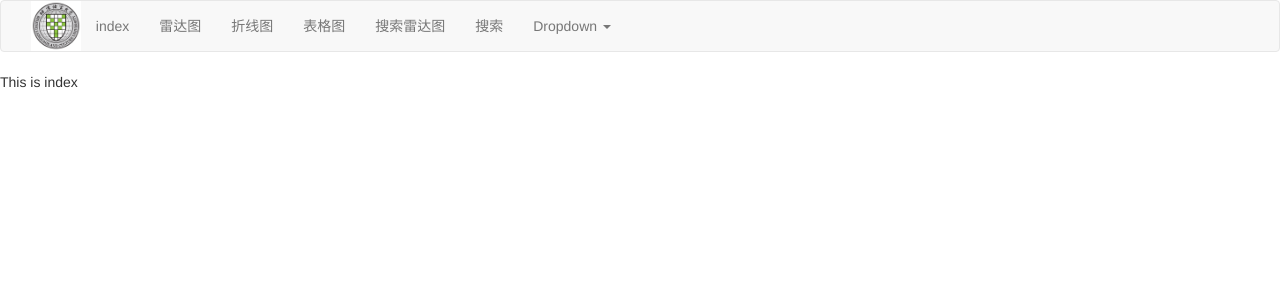
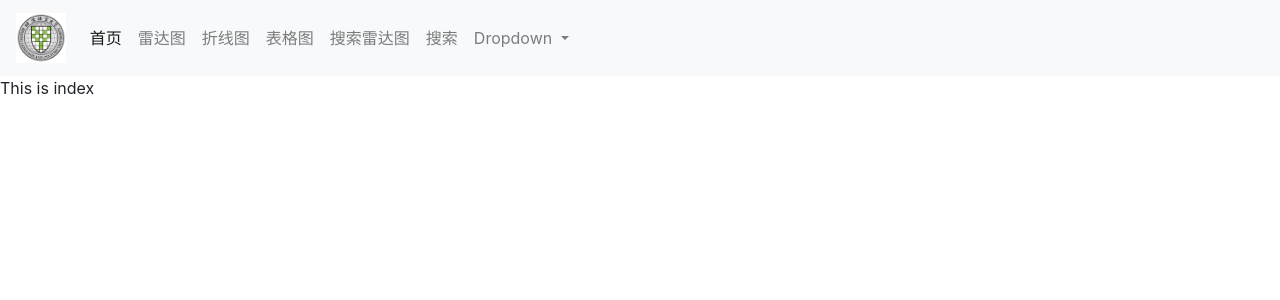
Before and after one commit to luowenda/VisualZHJF, a Flask app: page / in a window 1280 px wide. Shown: the top 300 px of the page. Run offline with Flask 2, Linux system fonts and the light colour scheme; some libraries are stand-ins or nearby versions.

Commit message:
Change navbar

```diff
--- a/templates/base.html
+++ b/templates/base.html
@@ -5,79 +5,69 @@
   <meta charset="UTF-8">
   <title>{% block title %}{% endblock %}-综合积分系统</title>
 
-    <link rel="stylesheet" href="https://cdn.jsdelivr.net/npm/bootstrap@3.3.7/dist/css/bootstrap.min.css"
-    integrity="sha384-BVYiiSIFeK1dGmJRAkycuHAHRg32OmUcww7on3RYdg4Va+PmSTsz/K68vbdEjh4u" crossorigin="anonymous">
+  <!-- <link rel="stylesheet" href="https://cdn.jsdelivr.net/npm/bootstrap@3.3.7/dist/css/bootstrap.min.css"
+    integrity="sha384-BVYiiSIFeK1dGmJRAkycuHAHRg32OmUcww7on3RYdg4Va+PmSTsz/K68vbdEjh4u" crossorigin="anonymous"> -->
   <link rel="stylesheet" href="../static/css/base.css">
   <script src="https://cdn.bootcss.com/jquery/3.3.1/jquery.min.js"></script>
   <script src="https://cdn.bootcss.com/twitter-bootstrap/4.3.1/js/bootstrap.min.js"></script>
-    <!--EG
+
   <link rel="stylesheet" href="https://stackpath.bootstrapcdn.com/bootstrap/4.3.1/css/bootstrap.min.css"
     integrity="sha384-ggOyR0iXCbMQv3Xipma34MD+dH/1fQ784/j6cY/iJTQUOhcWr7x9JvoRxT2MZw1T" crossorigin="anonymous">
-    -->
+
 </head>
 
 <body>
 
   <!-- bootstrap组件 导航条 -->
-    <nav class="navbar navbar-default">
-            <div class="container-fluid">
-              <!-- Brand and toggle get grouped for better mobile display -->
-              <div class="navbar-header">
-                <button type="button" class="navbar-toggle collapsed" data-toggle="collapse" data-target="#bs-example-navbar-collapse-1" aria-expanded="false">
-                  <span class="sr-only">Toggle navigation</span>
-                  <span class="icon-bar"></span>
-                  <span class="icon-bar"></span>
-                  <span class="icon-bar"></span>
+
+  <nav class="navbar navbar-expand-lg navbar-light bg-light">
+    <a class="navbar-brand" href="#"><img class="logo" src="../static/image/logo.png"></a>
+    <button class="navbar-toggler" type="button" data-toggle="collapse" data-target="#navbarSupportedContent"
+      aria-controls="navbarSupportedContent" aria-expanded="false" aria-label="Toggle navigation">
+      <span class="navbar-toggler-icon"></span>
     </button>
-                <a class="navbar-brand" href="#"></a>
-                <img class="logo" src="../static/image/logo.png">
+
+    <div class="collapse navbar-collapse" id="navbarSupportedContent">
+      <ul class="navbar-nav mr-auto">
+        <li class="nav-item active">
+          <a class="nav-link" href="\">首页 <span class="sr-only">(current)</span></a>
+        </li>
+        <li class="nav-item">
+          <a class="nav-link" href="\radar">雷达图</a>
+        </li>
+        <li class="nav-item">
+          <a class="nav-link" href="\zhexian">折线图</a>
+        </li>
+        <li class="nav-item">
+          <a class="nav-link" href="\table">表格图</a>
+        </li>
+        <li class="nav-item">
+          <a class="nav-link" href="\radar_search">搜索雷达图</a>
+        </li>
+        <li class="nav-item">
+          <a class="nav-link" href="\search">搜索</a>
+        </li>
+        <li class="nav-item dropdown">
+          <a class="nav-link dropdown-toggle" href="#" id="navbarDropdown" role="button" data-toggle="dropdown"
+            aria-haspopup="true" aria-expanded="false">
+            Dropdown
+          </a>
+          <div class="dropdown-menu" aria-labelledby="navbarDropdown">
+            <a class="dropdown-item" href="#">Action</a>
+            <a class="dropdown-item" href="#">Another action</a>
+            <div class="dropdown-divider"></div>
+            <a class="dropdown-item" href="#">Something else here</a>
           </div>
-
-              <!-- Collect the nav links, forms, and other content for toggling -->
-              <div class="collapse navbar-collapse" id="bs-example-navbar-collapse-1">
-                <ul class="nav navbar-nav">
-                  <li><a href="\">index <span class="sr-only">(current)</span></a></li>
-                  <li><a href="\radar">雷达图</a></li>
-                  <li><a href="\zhexian">折线图</a></li>
-                  <li><a href="\table">表格图</a></li>
-                  <li><a href="\radar_search">搜索雷达图</a></li>
-                  <li><a href="\search">搜索</a></li>
-                  <li class="dropdown">
-                    <a href="#" class="dropdown-toggle" data-toggle="dropdown" role="button" aria-haspopup="true" aria-expanded="false">Dropdown <span class="caret"></span></a>
-                    <ul class="dropdown-menu">
-                      <li><a href="#">Sub1</a></li>
-                      <li><a href="#">Sub2</a></li>
-                      <li><a href="#">...</a></li>
-                      <li role="separator" class="divider"></li>
-                      <li><a href="#">Separated link</a></li>
-                      <li role="separator" class="divider"></li>
-                      <li><a href="#">One more separated link</a></li>
-                    </ul>
         </li>
       </ul>
-                <!-- <form class="navbar-form navbar-left">
-                  <div class="form-group">
-                    <input type="text" class="form-control" placeholder="Search">
+      <!-- <form class="form-inline my-2 my-lg-0">
+                  <input class="form-control mr-sm-2" type="search" placeholder="Search" aria-label="Search">
+                  <button class="btn btn-outline-success my-2 my-sm-0" type="submit">Search</button>
+                </form> -->
     </div>
-                  <button type="submit" class="btn btn-default">Submit</button>
-                </form> -->
-                <!-- <ul class="nav navbar-nav navbar-right">
-                  <li><a href="#">Link</a></li>
-                  <li class="dropdown">
-                    <a href="#" class="dropdown-toggle" data-toggle="dropdown" role="button" aria-haspopup="true" aria-expanded="false">Dropdown <span class="caret"></span></a>
-                    <ul class="dropdown-menu">
-                      <li><a href="#">Action</a></li>
-                      <li><a href="#">Another action</a></li>
-                      <li><a href="#">Something else here</a></li>
-                      <li role="separator" class="divider"></li>
-                      <li><a href="#">Separated link</a></li>
-                    </ul>
-                  </li>
-                </ul> -->
-              </div><!-- /.navbar-collapse -->
-            </div><!-- /.container-fluid -->
   </nav>
 
   {% block main %}{% endblock %}
 </body>
+
 </html>
```
Lines whose indentation alone changed are shown as unchanged.
